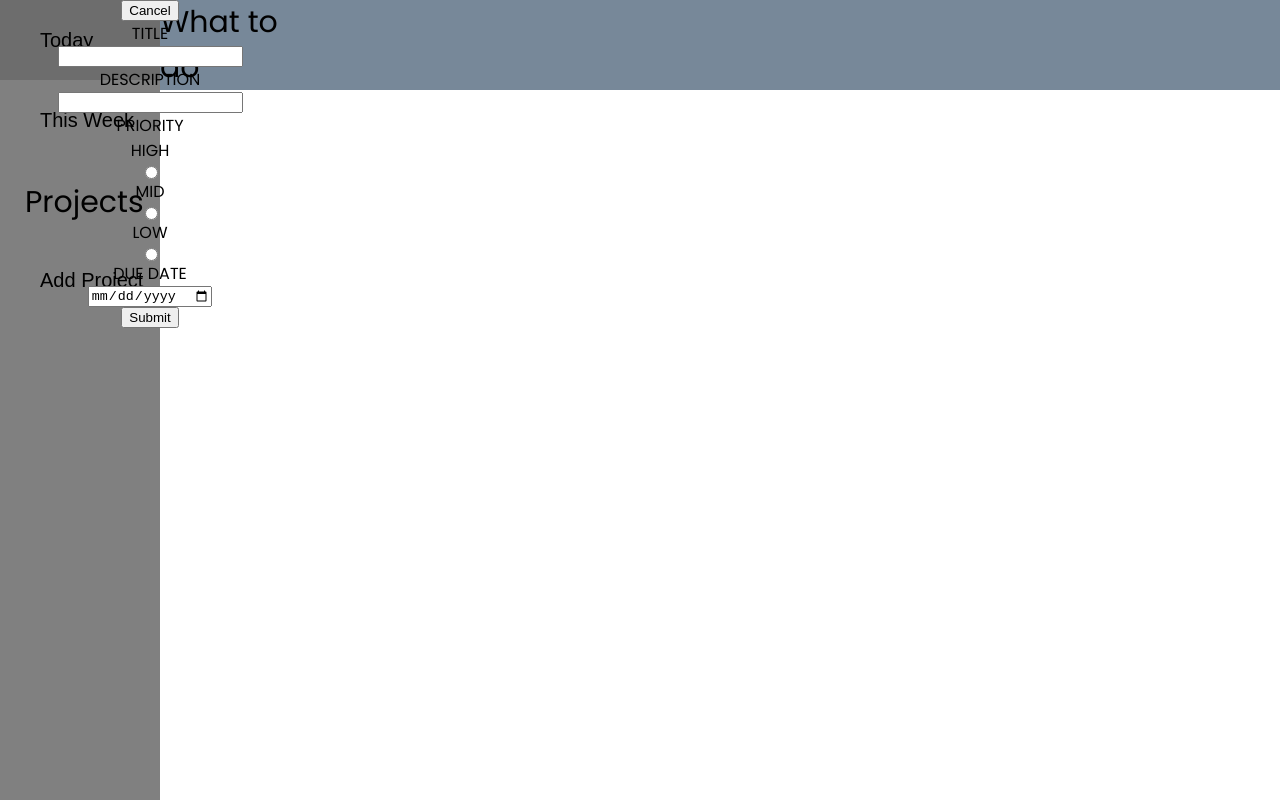
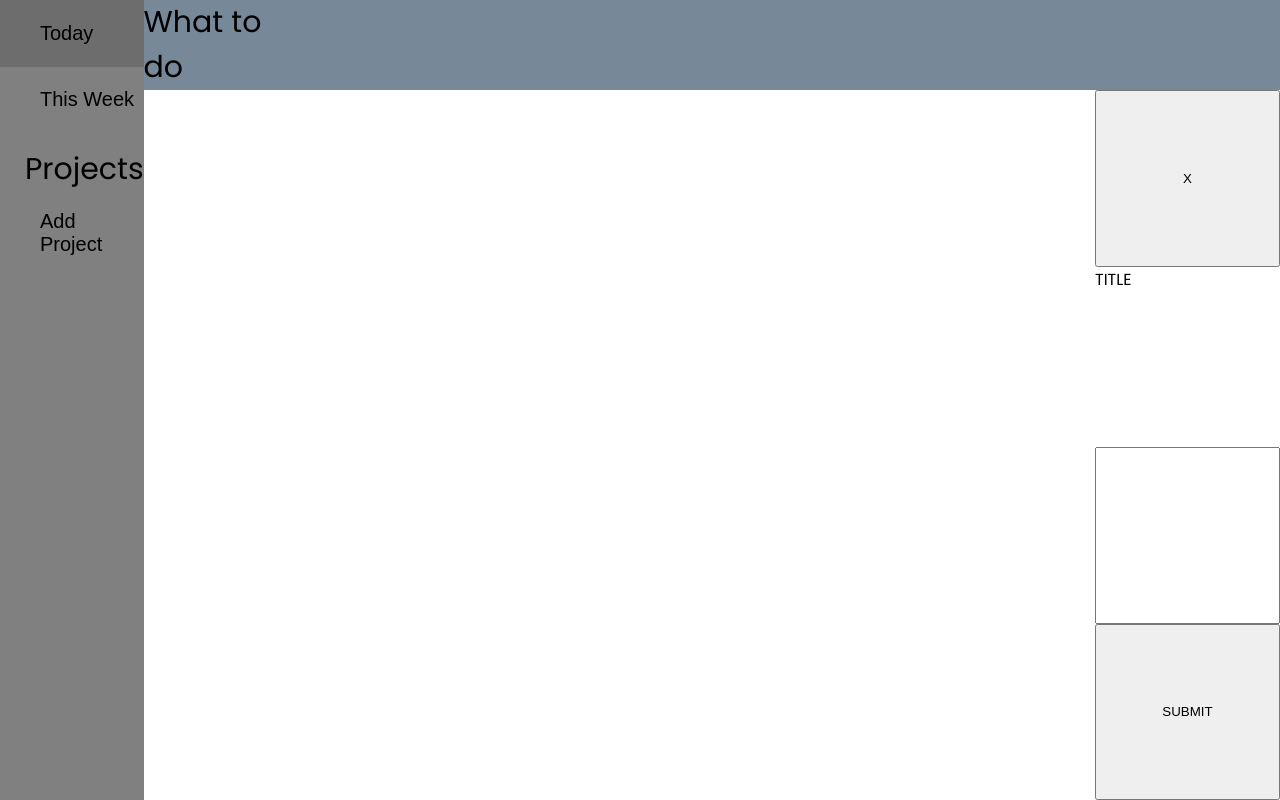
Before and after one commit to Stephens37/to-do-list, a website built with webpack: page src/template.html in a window 1280 px wide. Both pictures are taken after a click on the button "Add Project". Built offline with nearby package versions, Linux system fonts and the light colour scheme.

Commit message:
'Work on creating project skeleton'

```diff
--- a/src/domelements.js
+++ b/src/domelements.js
@@ -1,9 +1,28 @@
 import _ from 'lodash'
 import './style.css'
 
-export function createProjectForm {
+const nameForms = document.querySelector('#name_form')
+const navContent = document.querySelector('#navcontent')
+const formTitle = document.querySelector('#title')
 
+
+function CreateNameForm (title) {
+  this.title = title
+
+  this.submitName = function () {
+    navContent.appendChild(title)
+  }
 }
+
+ export function createProject () {
+  document.addEventListener('DOMContentLoaded', function () {
+    const newNameForm = new CreateNameForm(formTitle)
+    newNameForm.submitName()
+  })
+}
+
+nameForms.addEventListener('submit', createProject)
+
 
 /*<form action="javascript:," id='project_form'>
 <button id="close" type="button">Cancel</button>
--- a/src/index.js
+++ b/src/index.js
@@ -1,8 +1,9 @@
 import _ from 'lodash';
 import './style.css'
-import { projectForm } from './logic.js'
+import { nameForm } from './logic.js'
+import './domelements.js'
 
-projectForm()
+nameForm()
 
 const content = document.querySelector('#content')
 
@@ -49,9 +50,20 @@ function homePage () {
   newProjectButton.innerText = 'Add Project'
   navContent.appendChild(newProjectButton)
 
+  const nameForm = document.createElement('form')
+  nameForm.setAttribute('id', 'nameform')
+  nameForm.setAttribute('class', 'navsizing')
+  navContent.appendChild(nameForm)
+
+  const createdProjects = document.createElement('div')
+  createdProjects.setAttribute('id', 'createdprojects')
+  createdProjects.setAttribute('class', 'navsizing')
+  navContent.appendChild(createdProjects)
+
   const mainPart = document.createElement('div')
   mainPart.setAttribute('id', 'mainpart')
   content.appendChild(mainPart)
+  return mainPart
 }
 
 homePage()
--- a/src/logic.js
+++ b/src/logic.js
@@ -13,20 +13,22 @@ export function FormDisplay(form) {
   }
 }
 
-export function projectForm () {
-  const projectForm = document.querySelector('#project_form')
-  function openProject () {
-    const projectOpen = new FormDisplay(projectForm)
-    projectOpen.openForm()
+/* remember to change to nameform*/
+
+export function nameForm () {
+  const nameForm = document.querySelector('#name_form')
+  function openName () {
+    const nameOpen = new FormDisplay(nameForm)
+    nameOpen.openForm()
   }
   function closeProject () {
-    const projectClose = new FormDisplay(projectForm)
-    projectClose.closeForm()
+    const nameClose = new FormDisplay(nameForm)
+    nameClose.closeForm()
   }
   document.addEventListener('DOMContentLoaded', function () {
     const newProjectButton = document.querySelector('#newprojectbutton')
     const close = document.querySelector('#close')
-    newProjectButton.addEventListener('click', openProject)
+    newProjectButton.addEventListener('click', openName)
     close.addEventListener('click', closeProject)
   })
 }
--- a/src/style.css
+++ b/src/style.css
@@ -40,7 +40,7 @@ nav {
   height: 100%;
   display: grid;
   grid-template-columns: 1fr;
-  grid-template-rows: 1fr 1fr 1fr 1fr 6fr;
+  grid-template-rows: 1fr 1fr 1fr 1fr 2fr 6fr;
   align-items: space-between;
   background-color: gray;
 }
@@ -83,13 +83,19 @@ nav {
   grid-column: 2 / span 1;
 }
 
+#name_form {
+  display: none;
+  grid-column: ;
+}
+
 #project_form {
   display: none;
-  position: fixed;
+  grid-column: 2 / span 1;
+  grid-row: 2 / span 1;
   justify-items: center;
   align-items: center;
-  height: 200px;
-  width: 300px;
+  height: 100%;
+  width: 100%;
   z-index: 6;
   border-color: black;
   border-width: 10px;
--- a/src/template.html
+++ b/src/template.html
@@ -11,22 +11,25 @@
   <style src='style.css'></style>
   <body>
       <div id="content">
+        <form action="javascript:," id="name_form">
+          <button id="close" type="button">X</button>
+          <label for="title" class="namecategory">TITLE</label>
+          <input type="text" name="title" id="title">
+          <button type="submit" id="submitname" class="namecategory" form="name_form">SUBMIT</button>
+        </form>
         <form action="javascript:," id='project_form'>
-          <button id="close" type="button">Cancel</button>
-          <label for="title" class="formcategory">TITLE</label>
-          <input type="text" name="title" id="title">
+          <button id="close" type="button">X</button>
           <label for="description" class="formcategory">DESCRIPTION</label>
           <input type="text" name="description" id="description">
           <label for="priority" class="formcategory">PRIORITY</label>
-          <label for="high" class="formcategory">HIGH</label>
-          <input type="radio" name="high" id="high">
-          <label for="mid" class="formcategory">MID</label>
-          <input type="radio" name="mid" id="mid">
-          <label for="low" class="formcategory">LOW</label>
-          <input type="radio" name="low" id="low">
+          <select name="priority" id="priority" form="project_form">
+            <option value="low">low</option>
+            <option value="mid">Mid</option>
+            <option value="high">HIGH</option>
+          </select>
           <label for="duedate" class="formcategory">DUE DATE</label>
           <input type="date" name="duedate" id="duedate">
-          <button type="submit" id="submit" class="formcategory" form="project_form">Submit</button>
+          <button type="submit" id="submitprojectinfo" class="formcategory" form="project_form">Submit</button>
       </form>
       </div>
   </body>
```
Also changed, not shown: dist/index.html, 1 other file.
